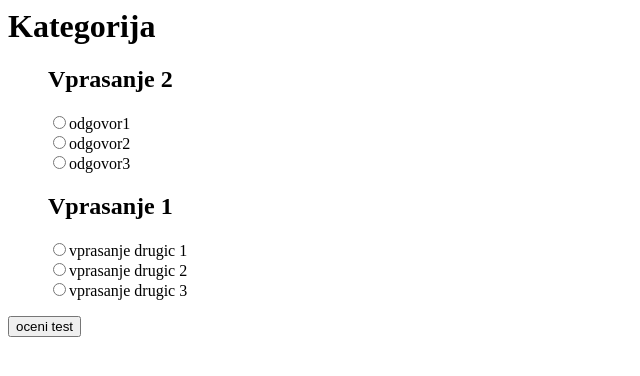
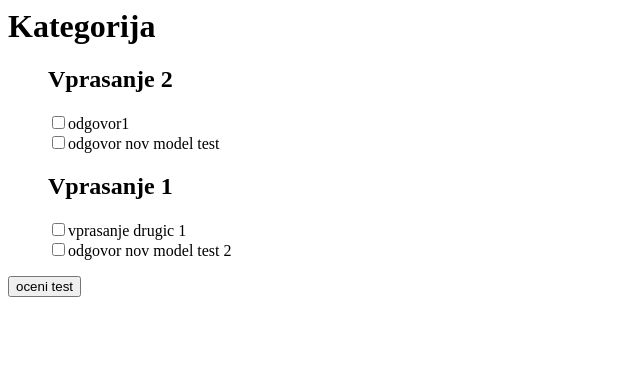
Before and after one commit to Belluka/Django-quiz, a Django app: page /kviz/1/ in a window 1280 px wide. Shown: the top 376 px of the page, without its empty margins (0-640 px from the left). Run offline with Django 3.2, Linux system fonts and the light colour scheme; data comes from the database, SQL or seed files in the repository.

Commit message:
Add files via upload

```diff
--- a/kviz/models.py
+++ b/kviz/models.py
@@ -9,7 +9,5 @@ class Question(models.Model):
 
 class Answers(models.Model):
 	question = models.ForeignKey(Question, on_delete=models.CASCADE)
-	answer_text1 = models.CharField(max_length=200, default="vnesi vprasanje")
-	answer_text2 = models.CharField(max_length=200, default="vnesi vprasanje")
-	answer_text3 = models.CharField(max_length=200, default="vnesi vprasanje")
-	solution_text = models.CharField(max_length=200)
+	answer_text = models.CharField(max_length=200, default="vnesi vprasanje")
+	solution = models.BooleanField(default=False)
--- a/kviz/templates/kviz/detail.html
+++ b/kviz/templates/kviz/detail.html
@@ -6,9 +6,7 @@
 	    {% if question.id == odgovor.question.id %}
 	    	<form action="/kviz/{{ kategorija.id }}/results/" method="post">
 	    	{% csrf_token %}
-		    	<input type="radio" name="izbira" value="{{ odgovor.id }}">{{ odgovor.answer_text1 }}<br>
-			    <input type="radio" name="izbira" value="{{ odgovor.id }}">{{ odgovor.answer_text2 }}<br>
-			    <input type="radio" name="izbira" value="{{ odgovor.id }}">{{ odgovor.answer_text3 }}<br>
+		    	<input type="checkbox" name="izbran_odgovor" value="{{ odgovor.id }}">{{ odgovor.answer_text }}<br>
 	    {% endif %}
     {% endfor %}
 {% endfor %}
--- a/kviz/views.py
+++ b/kviz/views.py
@@ -18,5 +18,15 @@ def detail(request, category_id):
 def results(request, category_id):
 	kategorija = get_object_or_404(Category, pk=category_id)
 	odgovori = Answers.objects.all()
-	selected_answer = odgovori.get(pk=request.POST['izbira'])
-	return HttpResponse(selected_answer)
+	selected_answer_list = request.POST.getlist('izbran_odgovor')
+	selected_answer = map(int, selected_answer_list)
+
+	counter = odgovori.count()
+	pravilni = 0
+	for odgovor in odgovori:
+		for i in selected_answer_list:
+			if int(i) == odgovor.id and odgovor.solution:
+				pravilni+=1
+
+	context = {'kategorija': kategorija, 'odgovori': odgovori, 'selected_answer': selected_answer, 'counter': counter, 'pravilni': pravilni}
+	return render(request, 'kviz/results.html', context)
```
Also changed, not shown: kviz/templates/kviz/results.html (+2 -9 lines), db.sqlite3, kviz/migrations/0004_auto_20190528_0954.py (added).
